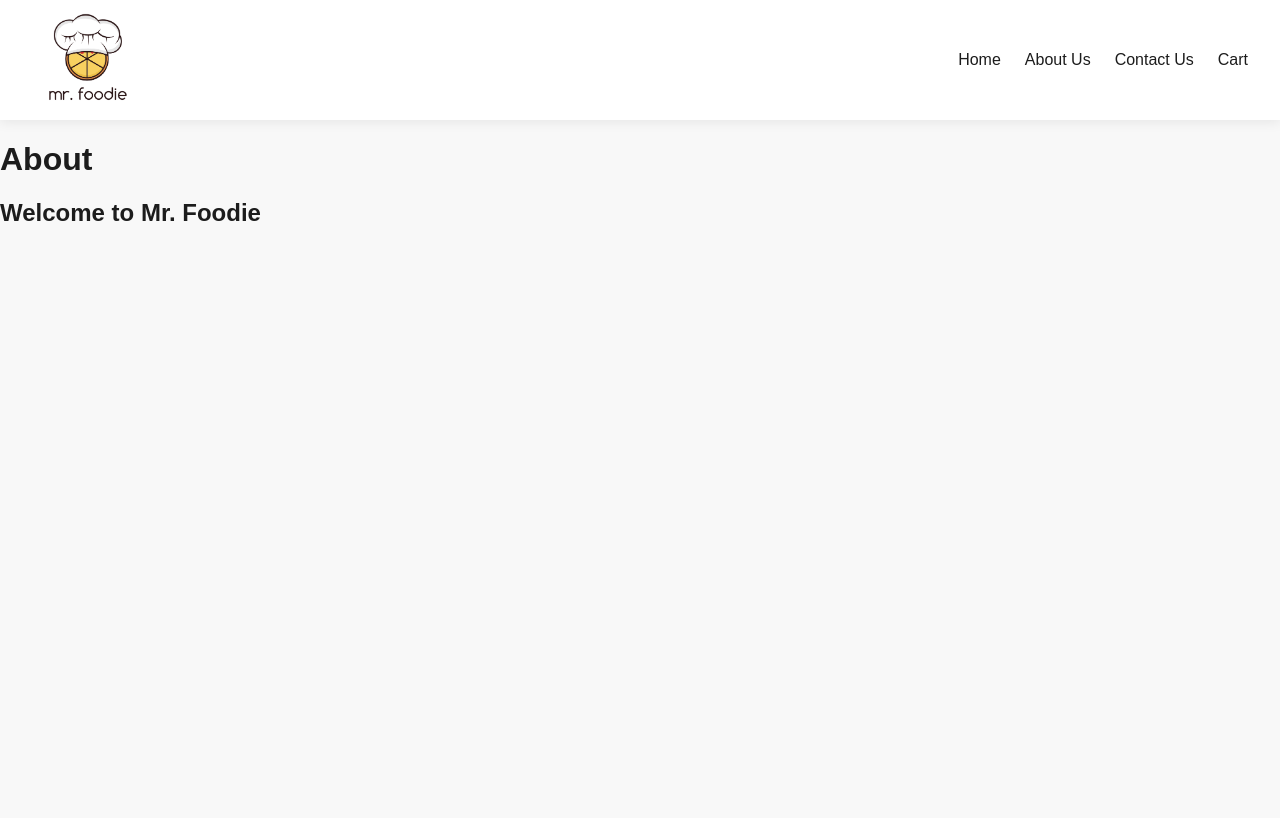
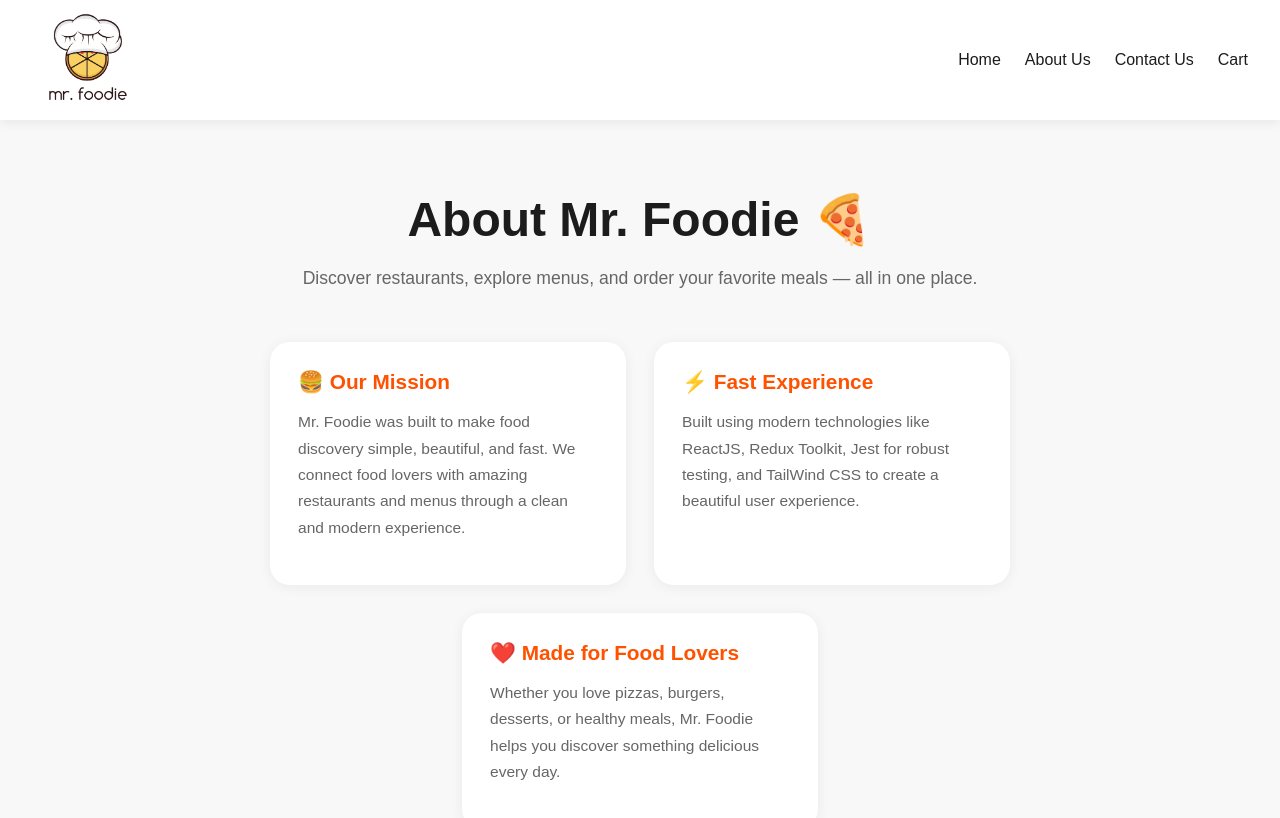
Before and after one commit to khushbu-hasija/swiggy-clone, a React (Vite) app: page /about in a window 1280 px wide. Shown: the top 818 px of the page. Built offline with nearby package versions, Linux system fonts and the light colour scheme.

Commit message:
Added About page

```diff
--- a/index.css
+++ b/index.css
@@ -283,3 +283,72 @@ a {
   line-height: 1.5;
   font-size: 0.95rem;
 }
+
+/* ABOUT PAGE */
+
+.about-page {
+  max-width: 1100px;
+  margin: 0 auto;
+  padding: 40px 24px 60px;
+}
+
+/* HERO */
+
+.about-hero {
+  text-align: center;
+  margin-bottom: 48px;
+}
+
+.about-hero h1 {
+  font-size: 3rem;
+  margin-bottom: 16px;
+  color: #1c1c1c;
+}
+
+.about-hero p {
+  font-size: 1.1rem;
+  color: #666;
+  max-width: 700px;
+  margin: 0 auto;
+  line-height: 1.7;
+}
+
+/* CONTENT */
+
+.about-content {
+  display: flex;
+  flex-wrap: wrap;
+  justify-content: center;
+  gap: 28px;
+}
+
+/* CARDS */
+
+.about-card {
+  width: 300px;
+  background-color: white;
+  padding: 28px;
+  border-radius: 20px;
+  box-shadow: 0 2px 14px rgba(0, 0, 0, 0.06);
+  transition:
+    transform 0.25s ease,
+    box-shadow 0.25s ease;
+}
+
+.about-card:hover {
+  transform: translateY(-6px);
+  box-shadow: 0 10px 28px rgba(0, 0, 0, 0.12);
+}
+
+.about-card h2 {
+  margin-top: 0;
+  margin-bottom: 14px;
+  color: #ff5200;
+  font-size: 1.3rem;
+}
+
+.about-card p {
+  color: #666;
+  line-height: 1.7;
+  font-size: 0.97rem;
+}
--- a/src/components/About.js
+++ b/src/components/About.js
@@ -1,8 +1,45 @@
 const About = () => {
   return (
-    <div>
-      <h1>About</h1>
-      <h2>Welcome to Mr. Foodie</h2>
+    <div className="about-page">
+      <div className="about-hero">
+        <h1>About Mr. Foodie 🍕</h1>
+
+        <p>
+          Discover restaurants, explore menus, and order your favorite meals —
+          all in one place.
+        </p>
+      </div>
+
+      <div className="about-content">
+        <div className="about-card">
+          <h2>🍔 Our Mission</h2>
+
+          <p>
+            Mr. Foodie was built to make food discovery simple, beautiful, and
+            fast. We connect food lovers with amazing restaurants and menus
+            through a clean and modern experience.
+          </p>
+        </div>
+
+        <div className="about-card">
+          <h2>⚡ Fast Experience</h2>
+
+          <p>
+            Built using modern technologies like ReactJS, Redux Toolkit, Jest
+            for robust testing, and TailWind CSS to create a beautiful user
+            experience.
+          </p>
+        </div>
+
+        <div className="about-card">
+          <h2>❤️ Made for Food Lovers</h2>
+
+          <p>
+            Whether you love pizzas, burgers, desserts, or healthy meals, Mr.
+            Foodie helps you discover something delicious every day.
+          </p>
+        </div>
+      </div>
     </div>
   );
 };
```
Also changed, not shown: 2 other files (tests, documents, lock files or other folders).
